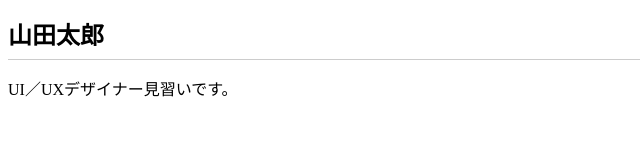
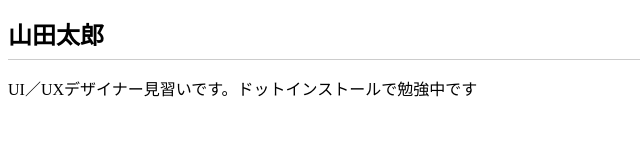
Before and after one commit to isomura11/isomura11.github.io, a plain HTML site: page index.html in a window 1280 px wide. Shown: the whole page, without its empty margins (0-640 px from the left). Drawn offline with Linux system fonts and the light colour scheme.

Commit message:
Add files via upload

```diff
--- a/index.html
+++ b/index.html
@@ -9,6 +9,6 @@
 </head>
 <body>
   <h1>山田太郎</h1>
-  <p>UI／UXデザイナー見習いです。</p>
+  <p>UI／UXデザイナー見習いです。ドットインストールで勉強中です</p>
 </body>
 </html>
```
